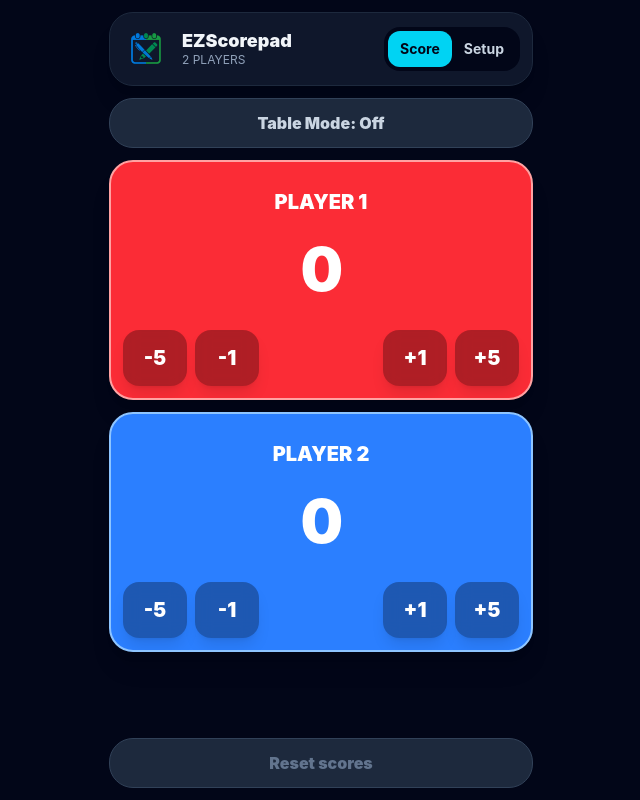
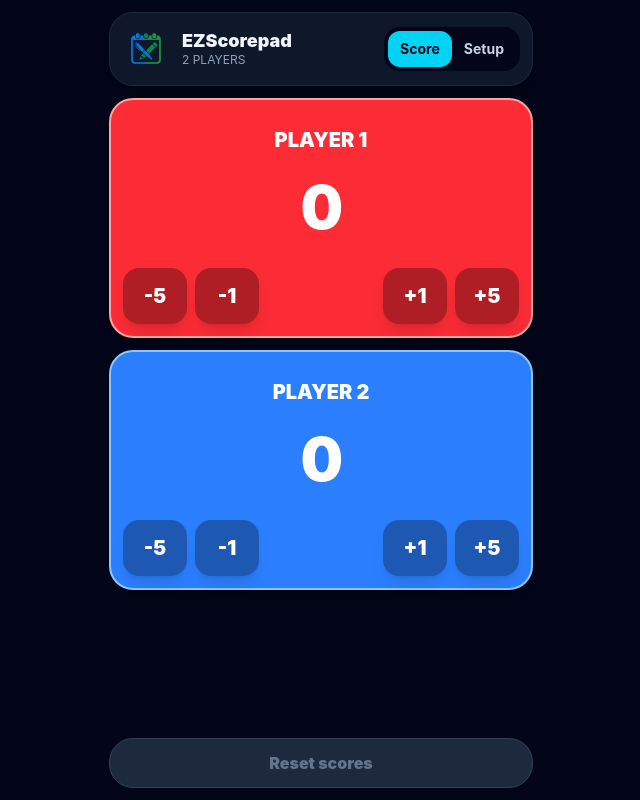
Before and after one commit to andywinn76/boardgame-scoring-app, a React (Vite) app: page / in a window 1280 px wide. Shown: the whole page, without its empty margins (319-959 px from the left). Built offline with nearby package versions, Linux system fonts and the light colour scheme.

Commit message:
Update 2 player rotated mode UI

```diff
--- a/src/components/ScoreTab.jsx
+++ b/src/components/ScoreTab.jsx
@@ -4,47 +4,134 @@ import { getColorClasses } from "../data/colors.js";
 export default function ScoreTab({
   players,
   tableMode = false,
-  onToggleTableMode,
   onAdjustScore,
   onAskReset,
   onUpdatePlayer,
 }) {
+  // Used to disable the reset button when nobody has scored yet.
   const allZero = players.every((p) => p.score === 0);
+
+  // Compact modes help squeeze the UI down as player count increases.
   const compactMode = players.length >= 3;
   const denseMode = players.length >= 5;
+
+  // Table mode is only intended for exactly 2 players.
   const isTableMode = players.length === 2 && tableMode;
 
+  /**
+   * TABLE MODE (or TWO PLAYER MODE) CARD
+   *
+   * Table mode assumes the PHONE is physically rotated sideways
+   * and placed between two players.
+   *
+   * The cards remain stacked vertically in portrait mode,
+   * but after physically rotating the phone they appear left/right.
+   *
+   * Important:
+   * - The CARD itself is NOT rotated.
+   * - Only the INNER CONTENT rotates.
+   * - Using CSS Grid here was much more stable than flexbox.
+   */
+  function renderTableModeCard(player, index) {
+    // Rotate each player's content toward them.
+    const rotationClass = index === 0 ? "rotate-90" : "-rotate-90";
+
     return (
-    <section
-      className={`mt-3 flex min-h-0 flex-1 flex-col ${
-        denseMode ? "gap-1.5" : "gap-3"
-      }`}
-    >
-      {players.length === 2 && !isTableMode && (
-        <button
-          type="button"
-          onClick={onToggleTableMode}
-          className="shrink-0 rounded-3xl border border-slate-700 bg-slate-800 px-4 py-3 text-base font-black text-slate-300"
-        >
-          Table Mode: Off
-        </button>
-      )}
-
-      <div
-        className={`grid min-h-0 flex-1 grid-cols-1 ${
-          denseMode ? "gap-1.5" : "gap-3"
-        } ${
-          players.length === 2
-            ? isTableMode
-              ? "auto-rows-[minmax(0,50vh)]"
-              : "content-start auto-rows-[minmax(0,30vh)]"
-            : ""
-        }`}
-      >
-        {players.map((player, index) => (
       <article
         key={player.id}
-            className={`flex min-h-0 flex-col overflow-hidden border-2 shadow-xl ${
+        className={`relative min-h-0 overflow-hidden rounded-3xl border-2 shadow-xl ${getColorClasses(
+          player.color,
+        )}`}
+      >
+        {/*
+          Rotated inner content container.
+
+          This is absolutely positioned and centered so rotation
+          does not affect outer layout flow.
+        */}
+        <div
+          className={`absolute left-1/2 top-1/2 grid
+            h-[calc(100vw-3rem)]
+            max-h-[26rem]
+            w-[clamp(10rem,calc((100dvh-15rem)/2),16rem)]
+            -translate-x-1/2 -translate-y-1/2
+            grid-rows-[auto_1fr_auto]
+            place-items-center
+            gap-2
+            ${rotationClass}`}
+        >
+          {/* Player Name */}
+          <input
+            value={player.name}
+            onFocus={(event) => event.target.select()}
+            onChange={(event) =>
+              onUpdatePlayer(player.id, { name: event.target.value })
+            }
+            onKeyDown={(event) => {
+              if (event.key === "Enter") event.target.blur();
+            }}
+            className="w-full bg-transparent text-center text-xl mt-10 font-black uppercase leading-tight outline-none focus:text-cyan-300"
+            placeholder={`Player ${index + 1}`}
+            aria-label={`Player ${index + 1} name`}
+          />
+
+          {/* Score Display */}
+          <input
+            type="number"
+            value={player.score}
+            onFocus={(event) => event.target.select()}
+            onChange={(event) =>
+              onUpdatePlayer(player.id, {
+                score: Number(event.target.value) || 0,
+              })
+            }
+            onKeyDown={(event) => {
+              if (event.key === "Enter") event.target.blur();
+            }}
+            className="w-full bg-transparent text-center text-6xl font-black leading-none tracking-tight outline-none"
+            aria-label={`${player.name} score`}
+          />
+
+          {/*
+            Table mode uses ONE centered button row.
+
+            Splitting negative/positive buttons left/right
+            became visually confusing once rotated.
+          */}
+          <div className="grid w-full grid-cols-4 gap-1.5 mb-4">
+            <ScoreButton
+              label="-5"
+              onClick={() => onAdjustScore(player.id, -5)}
+            />
+            <ScoreButton
+              label="-1"
+              onClick={() => onAdjustScore(player.id, -1)}
+            />
+            <ScoreButton
+              label="+1"
+              onClick={() => onAdjustScore(player.id, 1)}
+            />
+            <ScoreButton
+              label="+5"
+              onClick={() => onAdjustScore(player.id, 5)}
+            />
+          </div>
+        </div>
+      </article>
+    );
+  }
+
+  /**
+   * NORMAL CARD
+   *
+   * Standard portrait score card layout.
+   * This keeps the original flexbox layout and split button groups.
+   */
+  function renderNormalCard(player, index) {
+    return (
+      <article
+        key={player.id}
+        className={`flex min-h-0 flex-col border-2 shadow-xl ${
           denseMode
             ? "rounded-2xl p-1.5"
             : compactMode
@@ -52,16 +139,8 @@ export default function ScoreTab({
               : "rounded-3xl p-3"
         } ${getColorClasses(player.color)}`}
       >
-            <div
-              className={`mx-auto flex min-h-0 flex-1 flex-col ${
-                isTableMode
-                  ? index === 0
-                    ? "w-[50vh] rotate-90"
-                    : "w-[50vh] -rotate-90"
-                  : "w-full"
-              }`}
-            >
         <div className="grid min-h-0 flex-1 grid-rows-[auto_1fr] text-center">
+          {/* Player Name */}
           <input
             value={player.name}
             onFocus={(event) => event.target.select()}
@@ -78,6 +157,7 @@ export default function ScoreTab({
             aria-label={`Player ${index + 1} name`}
           />
 
+          {/* Score */}
           <div className="grid place-items-center">
             <input
               type="number"
@@ -92,17 +172,17 @@ export default function ScoreTab({
                 if (event.key === "Enter") event.target.blur();
               }}
               className={`${
-                      denseMode
-                        ? "text-4xl"
-                        : compactMode
-                          ? "text-5xl"
-                          : "text-6xl"
+                denseMode ? "text-4xl" : compactMode ? "text-5xl" : "text-6xl"
               } w-full bg-transparent text-center font-black leading-none tracking-tight outline-none`}
               aria-label={`${player.name} score`}
             />
           </div>
         </div>
 
+        {/*
+          Split negative/positive button groups work well
+          in standard portrait orientation.
+        */}
         <div className="mt-auto flex items-end justify-between pt-2">
           <div className={`flex ${denseMode ? "gap-1" : "gap-2"}`}>
             <ScoreButton
@@ -134,12 +214,45 @@ export default function ScoreTab({
             />
           </div>
         </div>
-            </div>
       </article>
-        ))}
+    );
+  }
+
+  return (
+    <section
+      className={`mt-3 flex min-h-0 flex-1 flex-col ${
+        denseMode ? "gap-1.5" : "gap-3"
+      }`}
+    >
+      {/*
+        Main score card area.
+
+        Table mode:
+        - 2 stacked rows in portrait
+        - becomes side-by-side after physically rotating the phone
+
+        Normal mode:
+        - standard stacked cards
+      */}
+      <div
+        className={`grid min-h-0 flex-1 ${
+          isTableMode
+            ? "grid-cols-1 grid-rows-2 gap-3"
+            : `grid-cols-1 ${denseMode ? "gap-1.5" : "gap-3"} ${
+                players.length === 2
+                  ? "content-start auto-rows-[minmax(0,30vh)]"
+                  : ""
+              }`
+        }`}
+      >
+        {players.map((player, index) =>
+          isTableMode
+            ? renderTableModeCard(player, index)
+            : renderNormalCard(player, index),
+        )}
       </div>
 
-      {!isTableMode && (
+      {/* Reset Button */}
       <button
         onClick={onAskReset}
         disabled={allZero}
@@ -153,7 +266,6 @@ export default function ScoreTab({
       >
         Reset scores
       </button>
-      )}
     </section>
   );
 }
--- a/src/components/SetupTab.jsx
+++ b/src/components/SetupTab.jsx
@@ -47,7 +47,7 @@ export default function SetupTab({
               : "border-slate-700 bg-slate-950 text-slate-300"
           }`}
         >
-          Table Mode: {tableMode ? "On" : "Off"}
+          2 Player Rotate: {tableMode ? "On" : "Off"}
         </button>
       )}
 
```
Lines whose indentation alone changed are shown as unchanged.
